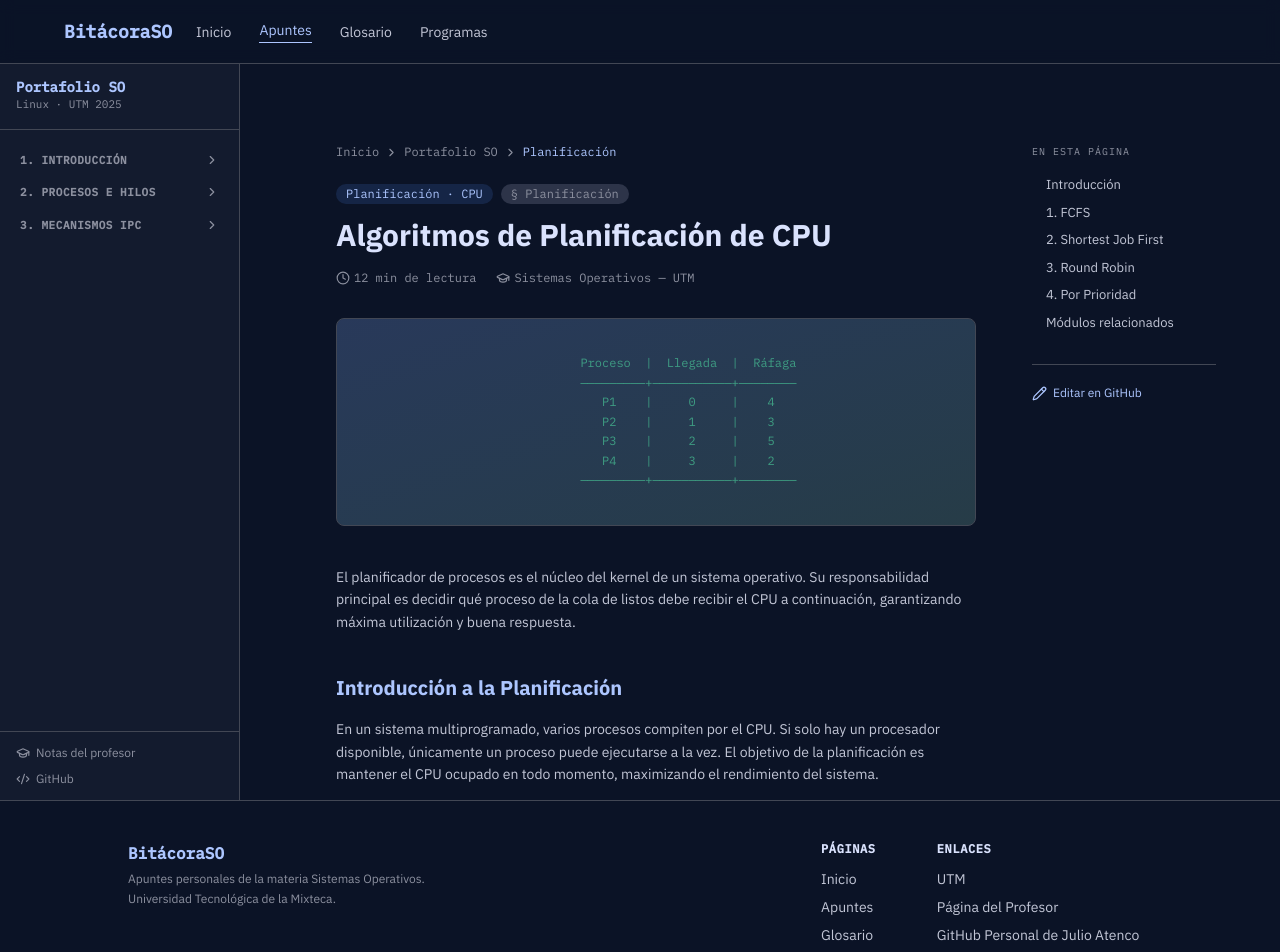
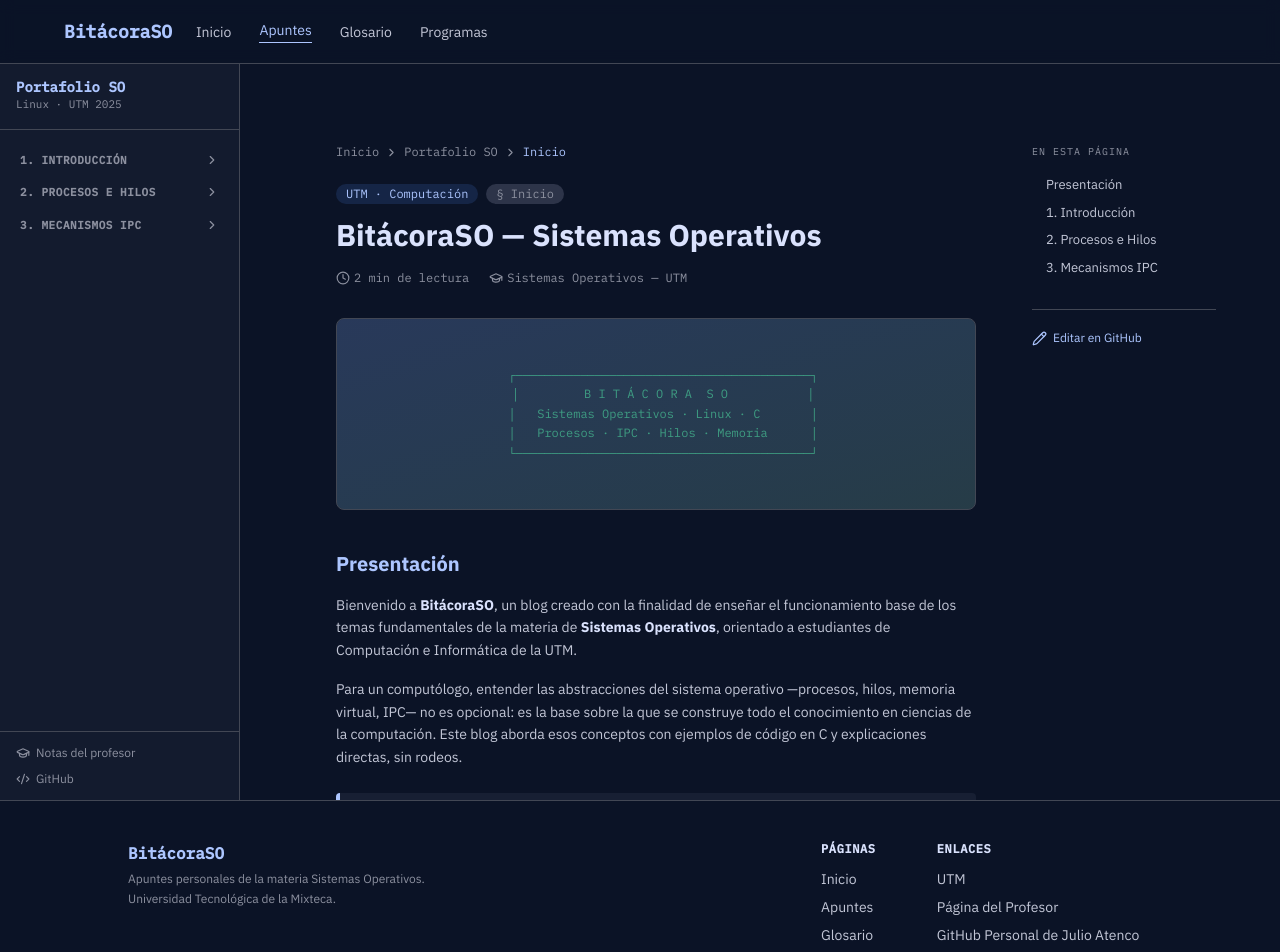
Before and after one commit to Julio-Atenco/Proyecto-SO, a Next.js app: page /apuntes in a window 1280 px wide. Shown: the top 952 px of the page. Built offline with nearby package versions, Linux system fonts and the light colour scheme.

Commit message:
Inicio de apuntes

```diff
--- a/app/apuntes/page.tsx
+++ b/app/apuntes/page.tsx
@@ -4,212 +4,216 @@ import DocPage, {
   DocP,
   DocUl,
   DocLi,
-  DocNote,
-  CodeBlock,
-  InlineCode,
 } from "@/components/DocPage";
 
 export const metadata: Metadata = {
-  title: "Apuntes | BitácoraSO",
-  description: "Notas y apuntes de la materia Sistemas Operativos — UTM.",
+  title: "Inicio | BitácoraSO",
+  description: "Blog de Sistemas Operativos — UTM.",
 };
 
-/* ─── TOC ───────────────────────────────────────────────── */
 const toc = [
-  { id: "introduccion", label: "Introducción" },
-  { id: "fcfs",         label: "1. FCFS" },
-  { id: "sjf",          label: "2. Shortest Job First" },
-  { id: "rr",           label: "3. Round Robin" },
-  { id: "prioridad",    label: "4. Por Prioridad" },
-  { id: "relacionados", label: "Módulos relacionados" },
+  { id: "presentacion", label: "Presentación" },
+  { id: "intro",        label: "1. Introducción" },
+  { id: "procesos",     label: "2. Procesos e Hilos" },
+  { id: "ipc",          label: "3. Mecanismos IPC" },
 ];
 
-/* ─── Code samples ──────────────────────────────────────── */
-const codeFcfs = `struct proceso {
-    int pid;
-    int t_llegada;
-    int t_rafaga;
-    int t_completado;
-};
-
-void calcular_fcfs(struct proceso p[], int n) {
-    p[0].t_completado = p[0].t_llegada + p[0].t_rafaga;
-    for (int i = 1; i < n; i++) {
-        p[i].t_completado = p[i-1].t_completado + p[i].t_rafaga;
-    }
-}`;
-
-const codeRoundRobin = `void round_robin(Cola *listos, int quantum) {
-    Proceso *p;
-    while ((p = desencolar(listos))) {
-        ejecutar(p, quantum);
-        if (!termino(p))
-            encolar(listos, p);
-    }
-}`;
-
-/* ─── Page ──────────────────────────────────────────────── */
-export default function ApuntesPage() {
+export default function HomePage() {
   return (
     <DocPage
-      section="Planificación"
-      title="Algoritmos de Planificación de CPU"
-      category="Planificación · CPU"
-      readTime="12 min"
+      section="Inicio"
+      title="BitácoraSO — Sistemas Operativos"
+      category="UTM · Computación"
+      readTime="2 min"
       toc={toc}
-      prev={{ href: "/apuntes", label: "Bloque de Control de Proceso (PCB)" }}
-      next={{ href: "/apuntes", label: "Paginación y Segmentación" }}
     >
-      {/* Banner ASCII (decoración propia de esta página) */}
-      <div className="w-full h-52 rounded-lg overflow-hidden mb-10 bg-surf-high border border-border flex items-center justify-center relative">
+      {/* Hero */}
+      <div className="w-full h-48 rounded-lg overflow-hidden mb-10 bg-surf-high border border-border flex items-center justify-center relative">
         <div className="absolute inset-0 bg-gradient-to-br from-primary-c/15 to-secondary/10" />
-        <pre className="font-mono text-xs text-secondary/60 leading-relaxed relative select-none">
-{`         Proceso  |  Llegada  |  Ráfaga
-         ─────────+───────────+────────
-            P1    |     0     |    4
-            P2    |     1     |    3
-            P3    |     2     |    5
-            P4    |     3     |    2
-         ─────────+───────────+────────`}
+        <pre className="font-mono text-xs text-secondary/60 leading-relaxed relative select-none text-center">
+{`  ┌─────────────────────────────────────────┐
+  │         B I T Á C O R A  S O           │
+  │   Sistemas Operativos · Linux · C       │
+  │   Procesos · IPC · Hilos · Memoria      │
+  └─────────────────────────────────────────┘`}
         </pre>
       </div>
 
-      {/* Intro */}
+      {/* Presentación */}
+      <DocH2 id="presentacion">Presentación</DocH2>
       <DocP>
-        El planificador de procesos es el núcleo del kernel de un sistema
-        operativo. Su responsabilidad principal es decidir qué proceso de la
-        cola de listos debe recibir el CPU a continuación, garantizando máxima
-        utilización y buena respuesta.
+        Bienvenido a <strong className="text-text-base">BitácoraSO</strong>, un
+        blog creado con la finalidad de enseñar el funcionamiento base de los
+        temas fundamentales de la materia de{" "}
+        <strong className="text-text-base">Sistemas Operativos</strong>,
+        orientado a estudiantes de Computación e Informática de la UTM.
       </DocP>
-
-      {/* 1. Introducción */}
-      <DocH2 id="introduccion">Introducción a la Planificación</DocH2>
       <DocP>
-        En un sistema multiprogramado, varios procesos compiten por el CPU. Si
-        solo hay un procesador disponible, únicamente un proceso puede
-        ejecutarse a la vez. El objetivo de la planificación es mantener el CPU
-        ocupado en todo momento, maximizando el rendimiento del sistema.
+        Para un computólogo, entender las abstracciones del sistema operativo
+        —procesos, hilos, memoria virtual, IPC— no es opcional: es la base
+        sobre la que se construye todo el conocimiento en ciencias de la
+        computación. Este blog aborda esos conceptos con ejemplos de código en
+        C y explicaciones directas, sin rodeos.
       </DocP>
 
       <blockquote className="bg-surf-mid border-l-4 border-primary rounded p-5 my-6 italic text-text-base text-sm leading-relaxed">
-        &ldquo;El rendimiento de un sistema es tan bueno como la capacidad de su
-        planificador para minimizar los ciclos inactivos.&rdquo;
+        &ldquo;Entender el sistema operativo es entender la computadora misma.
+        Todo lo demás es software corriendo sobre sus abstracciones.&rdquo;
       </blockquote>
+      <DocH2 id="Proyecto desarrollado por">Proyecto desarrollado por</DocH2>
+      <DocP>
+        {" "}
+          <a href="https://github.com/LGSC-German"
+          target="_blank"
+          rel="noopener noreferrer"
+          className="text-primary hover:underline font-medium"
+        >
+          Luis German Sanchez Cortez
+        </a>{" "}
+        <a>y</a>{" "}
 
-      {/* 2. FCFS */}
-      <DocH2 id="fcfs">1. FCFS — Primero en llegar, primero en ser atendido</DocH2>
-      <DocP>
-        Es el algoritmo más sencillo. Los procesos se asignan al CPU en el
-        orden en que los solicitan. Es{" "}
-        <strong className="text-text-base">no apropiativo</strong> y se
-        gestiona con una cola FIFO.
+          <a href="https://github.com/Julio-Atenco"
+          target="_blank"
+          rel="noopener noreferrer"
+          className="text-primary hover:underline font-medium"
+        >
+          Julio Cesar Atenco Aguilar
+        </a>
+        <p>Los repositorios están abiertos en GitHub para contribuciones y correcciones.</p>
       </DocP>
-      <CodeBlock filename="fcfs.c" lang="c">
-        {codeFcfs}
-      </CodeBlock>
 
-      {/* 3. SJF */}
-      <DocH2 id="sjf">2. SJF — Trabajo más corto primero</DocH2>
-      <DocP>
-        SJF asocia a cada proceso la duración de su siguiente ráfaga de CPU.
-        Cuando el procesador queda libre, se asigna al proceso con la ráfaga
-        más corta. Es óptimo en cuanto a tiempo de espera promedio mínimo.
-      </DocP>
+      {/* Módulo 1 */}
+      <DocH2 id="intro">1. Introducción</DocH2>
       <DocUl>
         <DocLi>
-          <span>Minimiza el tiempo de espera promedio.</span>
-        </DocLi>
-        <DocLi>
-          <span>Puede provocar inanición en procesos largos.</span>
-        </DocLi>
-        <DocLi>
-          <span>Difícil de predecir la duración de la siguiente ráfaga.</span>
+          <a href="/apuntes/1" className="hover:text-primary transition-colors">
+            Sistema Operativo Linux
+          </a>
         </DocLi>
       </DocUl>
 
-      {/* 4. Round Robin */}
-      <DocH2 id="rr">3. Round Robin</DocH2>
-      <DocP>
-        Diseñado para sistemas de tiempo compartido. Define una unidad de
-        tiempo llamada <strong className="text-text-base">quantum</strong>. El
-        planificador recorre la cola de listos asignando el CPU a cada proceso
-        durante como máximo un quantum.
-      </DocP>
+      {/* Módulo 2 */}
+      <DocH2 id="procesos">2. Procesos e Hilos</DocH2>
+      <DocUl>
+        <DocLi>
+          <a href="/apuntes/2/2.1_Introduccion_Procesos" className="hover:text-primary transition-colors">
+            Introducción a procesos
+          </a>
+        </DocLi>
+        <DocLi>
+          <a href="/apuntes/2/2.2_Crear_Procesos" className="hover:text-primary transition-colors">
+            Crear procesos
+          </a>
+        </DocLi>
+        <DocLi>
+          <a href="/apuntes/2/2.4_Identificar_Procesos" className="hover:text-primary transition-colors">
+            Identificar procesos
+          </a>
+        </DocLi>
+        <DocLi>
+          <a href="/apuntes/2/2.5_Wait" className="hover:text-primary transition-colors">
+            wait()
+          </a>
+        </DocLi>
+        <DocLi>
+          <span className="pl-4 flex items-center gap-2">
+            <span className="text-muted font-mono text-xs">└─</span>
+            <a href="/apuntes/2/2.5_Wait/2.5.1_Waitpid" className="hover:text-primary transition-colors">
+              waitpid()
+            </a>
+          </span>
+        </DocLi>
+        <DocLi>
+          <a href="/apuntes/2/2.6_Exit_y__Exit" className="hover:text-primary transition-colors">
+            _exit() y exit()
+          </a>
+        </DocLi>
+        <DocLi>
+          <a href="/apuntes/2/2.7_Estado_Zombi" className="hover:text-primary transition-colors">
+            Estado Zombi
+          </a>
+        </DocLi>
+        <DocLi>
+          <a href="/apuntes/2/2.8_Hilos" className="hover:text-primary transition-colors">
+            Hilos
+          </a>
+        </DocLi>
+        <DocLi>
+          <span className="pl-4 flex items-center gap-2">
+            <span className="text-muted font-mono text-xs">└─</span>
+            <a href="/apuntes/2/2.8_Hilos/2.8.2_Creacion_Hilos" className="hover:text-primary transition-colors">
+              Creación de hilos
+            </a>
+          </span>
+        </DocLi>
+      </DocUl>
 
-      <DocNote>
-        <strong className="text-secondary block mb-1">
-          Consejo · Ajuste del quantum
-        </strong>
-        Si el quantum es demasiado grande, RR se comporta como{" "}
-        <InlineCode>FCFS</InlineCode>. Si es muy pequeño, la sobrecarga por
-        cambios de contexto se vuelve significativa.
-      </DocNote>
-
-      <CodeBlock filename="round_robin.c" lang="c">
-        {codeRoundRobin}
-      </CodeBlock>
-
-      {/* 5. Prioridad */}
-      <DocH2 id="prioridad">4. Planificación por Prioridad</DocH2>
-      <DocP>
-        Cada proceso recibe un número de prioridad y el CPU se asigna al
-        proceso con mayor prioridad. Puede ser apropiativo o no apropiativo. El
-        principal problema es la{" "}
-        <strong className="text-text-base">inanición</strong>, que se resuelve
-        con envejecimiento (<em>aging</em>).
-      </DocP>
-
-      {/* Módulos relacionados */}
-      <DocH2 id="relacionados">Módulos relacionados</DocH2>
-      <div className="grid grid-cols-1 md:grid-cols-2 gap-4 my-4">
-        <ModuleCard
-          label="SIGUIENTE"
-          titulo="Paginación y Segmentación"
-          desc="Explora cómo el SO gestiona espacios de memoria física y virtual."
-          href="/apuntes"
-        />
-        <ModuleCard
-          label="ANTERIOR"
-          titulo="Bloque de Control de Proceso (PCB)"
-          desc="Estructuras de datos que almacenan la información de cada proceso."
-          href="/apuntes"
-          dim
-        />
-      </div>
+      {/* Módulo 3 */}
+      <DocH2 id="ipc">3. Mecanismos IPC</DocH2>
+      <DocUl>
+        <DocLi>
+          <a href="/apuntes/3" className="hover:text-primary transition-colors">
+            Mecanismos IPC
+          </a>
+        </DocLi>
+        <DocLi>
+          <a href="/apuntes/3/3.1_Tuberias" className="hover:text-primary transition-colors">
+            Tuberías
+          </a>
+        </DocLi>
+        <DocLi>
+          <span className="pl-4 flex items-center gap-2">
+            <span className="text-muted font-mono text-xs">└─</span>
+            <a href="/apuntes/3/3.1_Tuberias/3.1.1_Pipe" className="hover:text-primary transition-colors">
+              pipe — sin nombre
+            </a>
+          </span>
+        </DocLi>
+        <DocLi>
+          <span className="pl-4 flex items-center gap-2">
+            <span className="text-muted font-mono text-xs">└─</span>
+            <a href="/apuntes/3/3.1_Tuberias/3.1.2_Fifo" className="hover:text-primary transition-colors">
+              fifo — con nombre
+            </a>
+          </span>
+        </DocLi>
+        <DocLi>
+          <a href="/apuntes/3/3.2_SystemV" className="hover:text-primary transition-colors">
+            IPC System V
+          </a>
+        </DocLi>
+        <DocLi>
+          <span className="pl-4 flex items-center gap-2">
+            <span className="text-muted font-mono text-xs">└─</span>
+            <a href="/apuntes/3/3.2_SystemV/3.2.1_Llaves" className="hover:text-primary transition-colors">
+              Llaves
+            </a>
+          </span>
+        </DocLi>
+        <DocLi>
+          <span className="pl-4 flex items-center gap-2">
+            <span className="text-muted font-mono text-xs">└─</span>
+            <a href="/apuntes/3/3.2_SystemV/3.2.2_Semaforos" className="hover:text-primary transition-colors">
+              Semáforos
+            </a>
+          </span>
+        </DocLi>
+        <DocLi>
+          <a href="/apuntes/3/3.3_Memoria_Compartida" className="hover:text-primary transition-colors">
+            Memoria compartida
+          </a>
+        </DocLi>
+        <DocLi>
+          <a href="/apuntes/3/3.4_Cola_Mensajes" className="hover:text-primary transition-colors">
+            Cola de mensajes
+          </a>
+        </DocLi>
+        <DocLi>
+          <a href="/apuntes/3/3.5_Comandos_IPC" className="hover:text-primary transition-colors">
+            Comandos IPC
+          </a>
+        </DocLi>
+      </DocUl>
     </DocPage>
   );
 }
-
-/* ─── Subcomponente local (no está en DocPage) ──────────── */
-function ModuleCard({
-  label,
-  titulo,
-  desc,
-  href,
-  dim,
-}: {
-  label: string;
-  titulo: string;
-  desc: string;
-  href: string;
-  dim?: boolean;
-}) {
-  return (
-    <a
-      href={href}
-      className="group bg-surf-mid border border-border p-5 rounded-lg hover:border-primary transition-colors block"
-    >
-      <span
-        className={`font-mono text-[11px] block mb-2 ${
-          dim ? "text-muted" : "text-primary"
-        }`}
-      >
-        {label}
-      </span>
-      <h4 className="font-semibold text-text-base group-hover:text-primary transition-colors mb-1 text-sm">
-        {titulo}
-      </h4>
-      <p className="text-text-dim text-xs">{desc}</p>
-    </a>
-  );
-}
```
